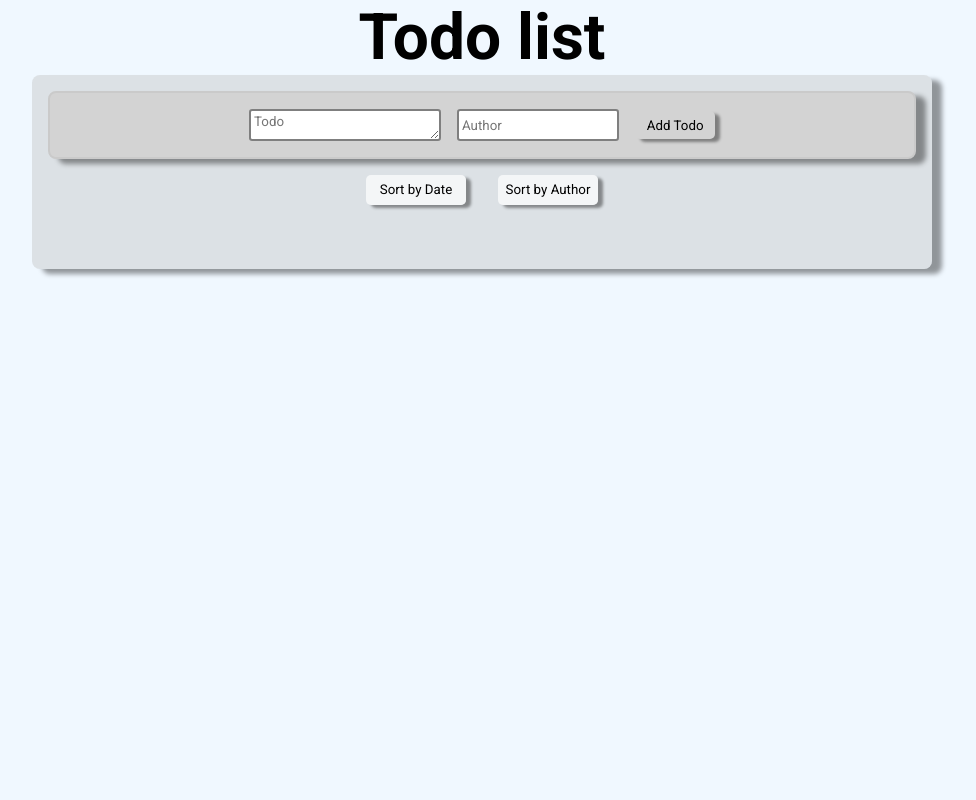
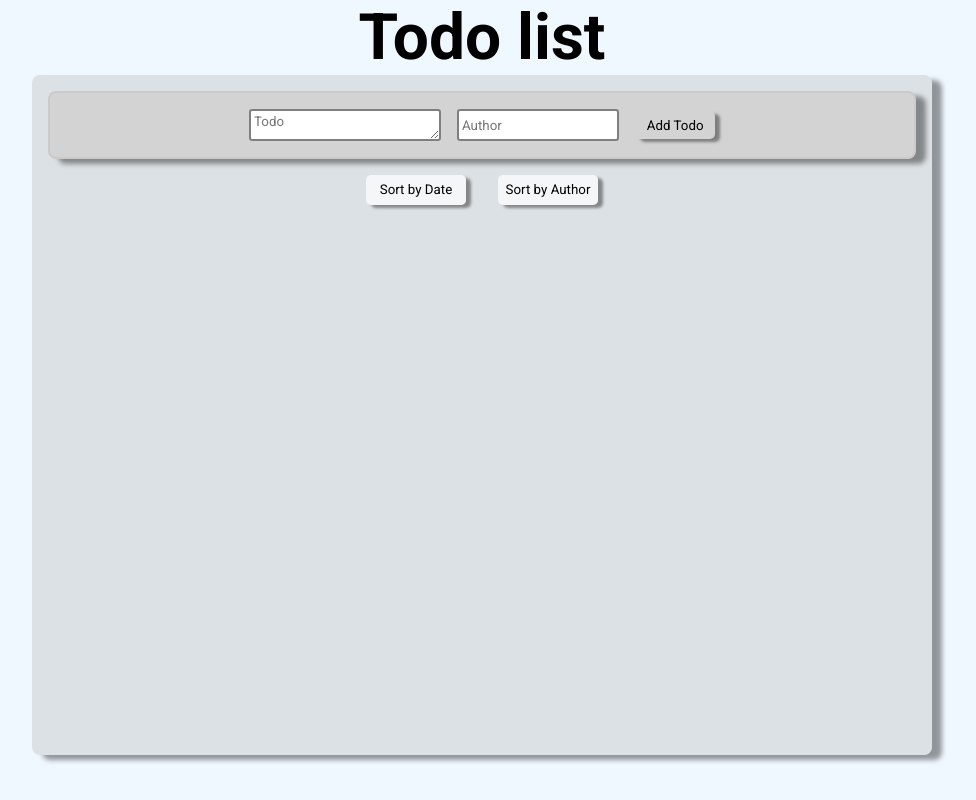
Before and after one commit to Bosseyang/Task3-react-todo-list, a React (Vite) app: page / in a window 1280 px wide. Shown: the whole page, without its empty margins (158-1134 px from the left). Built offline with nearby package versions, Linux system fonts and the light colour scheme.

Commit message:
Update TodoList.css

```diff
--- a/src/css/TodoList.css
+++ b/src/css/TodoList.css
@@ -1,7 +1,7 @@
 .todo-list {
   display: flex;
   flex-direction: column;
-  justify-content: center;
+  justify-content: top;
   align-items: center;
 
   background-color: rgba(187, 187, 187, 0.39);
@@ -11,9 +11,11 @@
   padding: 1rem;
   gap: 1rem;
   width: 900px;
+  height: 85vh;
+
+  overflow-y: scroll;
+  scrollbar-width: thin;
 }
-
-
 
 .sort-wrapper {
   display: flex;
```
